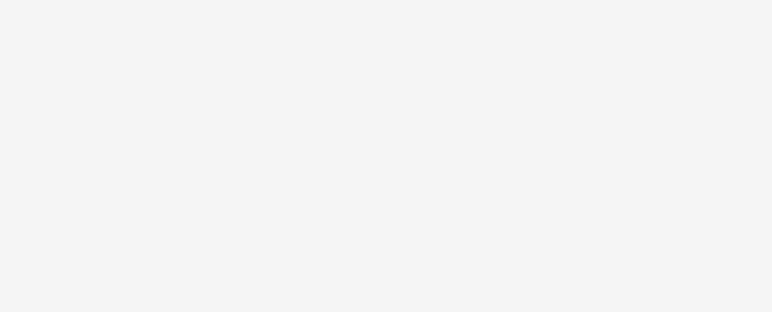
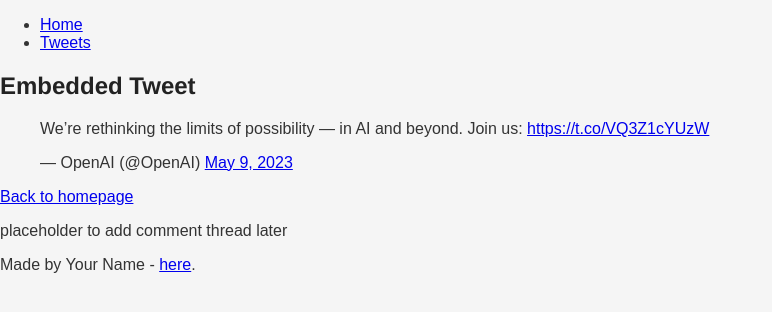
Before and after one commit to Ofarouq310/alx_html_css, a plain HTML site: page tweets.html in a window 1280 px wide. Shown: the whole page, without its empty margins (0-772 px from the left). Drawn offline with Linux system fonts and the light colour scheme.

Commit message:
Update tweets.html

```diff
--- a/tweets.html
+++ b/tweets.html
@@ -2,11 +2,38 @@
 <html lang="en">
 <head>
   <meta charset="UTF-8">
-  <title>My Portfolio</title>
   <link href="base.css" rel="stylesheet">
-  <link href="styles.css" rel="stylesheet">
+<link href="styles.css" rel="stylesheet">
+  <title>My Tweets</title>
 </head>
 <body>
-  <!-- your content -->
+  <header>
+    <ul>
+      <li><a href="index.html">Home</a></li>
+      <li><a href="tweets.html">Tweets</a></li>
+    </ul>
+  </header>
+
+  <main>
+    <article>
+      <h1>Embedded Tweet</h1>
+
+      <blockquote class="twitter-tweet">
+        <p lang="en" dir="ltr">We’re rethinking the limits of possibility — in AI and beyond. Join us: <a href="https://t.co/VQ3Z1cYUzW">https://t.co/VQ3Z1cYUzW</a></p>
+        &mdash; OpenAI (@OpenAI) <a href="https://twitter.com/OpenAI/status/1656015406226624513">May 9, 2023</a>
+      </blockquote>
+      <script async src="https://platform.twitter.com/widgets.js" charset="utf-8"></script>
+
+      <p><a href="index.html">Back to homepage</a></p>
+    </article>
+
+    <aside>
+      <p>placeholder to add comment thread later</p>
+    </aside>
+  </main>
+
+  <footer>
+    <p>Made by Your Name - <a href="https://your-link.com" target="_blank">here</a>.</p>
+  </footer>
 </body>
 </html>
```
